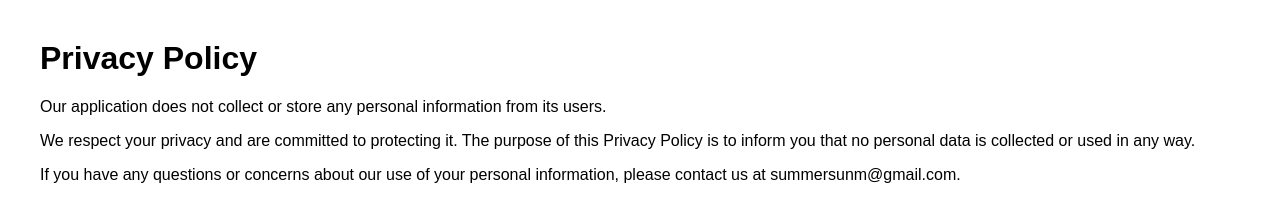
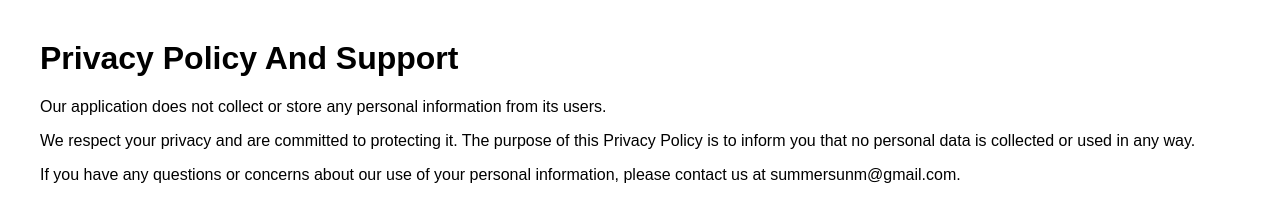
Before and after one commit to 910633510/X_gallery_privacy_policy, a plain HTML site: page index.html in a window 1280 px wide. Drawn offline with Linux system fonts and the light colour scheme.

Commit message:
Update index.html

```diff
--- a/index.html
+++ b/index.html
@@ -12,7 +12,7 @@
     </style>
 </head>
 <body>
-    <h1>Privacy Policy</h1>
+    <h1>Privacy Policy And Support</h1>
     <p>Our application does not collect or store any personal information from its users.</p>
     <p>We respect your privacy and are committed to protecting it. The purpose of this Privacy Policy is to inform you that no personal data is collected or used in any way.</p>
     <p>If you have any questions or concerns about our use of your personal information, please contact us at summersunm@gmail.com.</p>
```
